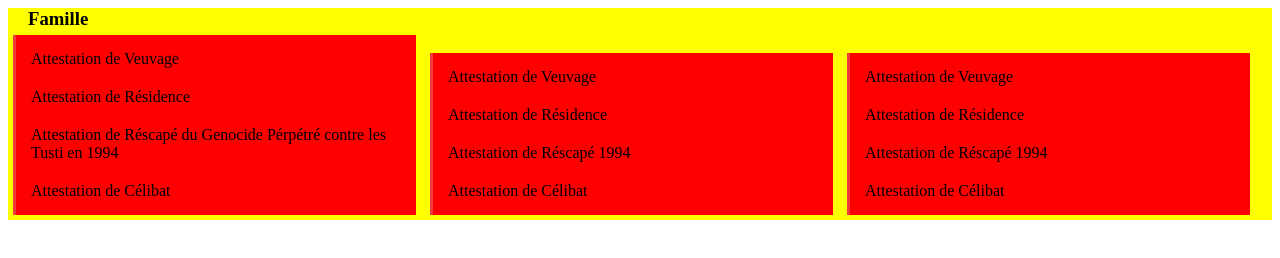
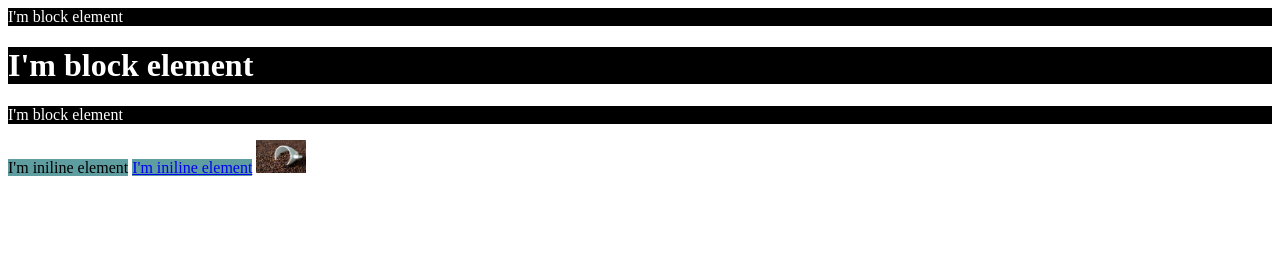
Before and after one commit to IbrahimBagalwa/e-commerce-api, a plain HTML site: page css/index.html in a window 1280 px wide. Drawn offline with Linux system fonts and the light colour scheme.

Commit message:
progression

```diff
--- a/css/index.html
+++ b/css/index.html
@@ -9,27 +9,11 @@
 
 </head>
 <body>
-    <div class="parent">
-        <h3>Famille</h3>
-        <div class="block">
-            <a href="#">Attestation de Veuvage</a>
-            <a href="#">Attestation de Résidence</a>
-            <a href="#">Attestation de Réscapé du Genocide Pérpétré contre les Tusti en 1994</a>
-            <a href="#">Attestation de Célibat</a>
-        </div>
-        <div class="block">
-            <a href="#">Attestation de Veuvage</a>
-            <a href="#">Attestation de Résidence</a>
-            <a href="#">Attestation de Réscapé 1994</a>
-            <a href="#">Attestation de Célibat</a>
-        </div>
-        <div class="block">
-            <a href="#">Attestation de Veuvage</a>
-            <a href="#">Attestation de Résidence</a>
-            <a href="#">Attestation de Réscapé 1994</a>
-            <a href="#">Attestation de Célibat</a>
-        </div>
-    </div>
-
+    <div class="block">I'm block element</div>
+    <h1 class="block">I'm block element</h1>
+    <p class="block">I'm block element</p>
+    <span class="iniline">I'm iniline element</span>
+    <a class="iniline" href="#">I'm iniline element</a>
+    <img class="iniline" src="../html/images/5666.jpg" width="50" alt="">
 </body>
 </html>
--- a/css/styles.css
+++ b/css/styles.css
@@ -1,31 +1,8 @@
-a {
-  color: black;
-  text-decoration: none;
-  cursor: pointer;
-  display: block;
-  margin: 10px;
-  padding: 5px;
-}
-h3 {
-  margin: 0px 20px;
-}
 .block {
-  border-left: 3px solid rgba(196, 196, 196, 0.3);
-  display: inline-block;
-  background: red;
-  width: 400px;
-  margin: 5px;
-}
-.parent {
-  margin: 0 auto;
-  background: yellow;
-}
-.inline {
-  background: brown;
+  background: black;
   color: white;
 }
-.image {
-  width: 98px;
-  height: 98px;
-  display: block;
+
+.iniline {
+  background: cadetblue;
 }
```
